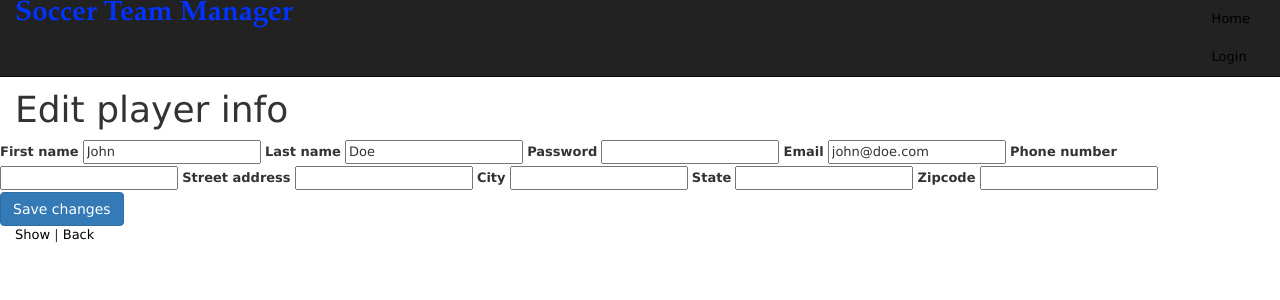
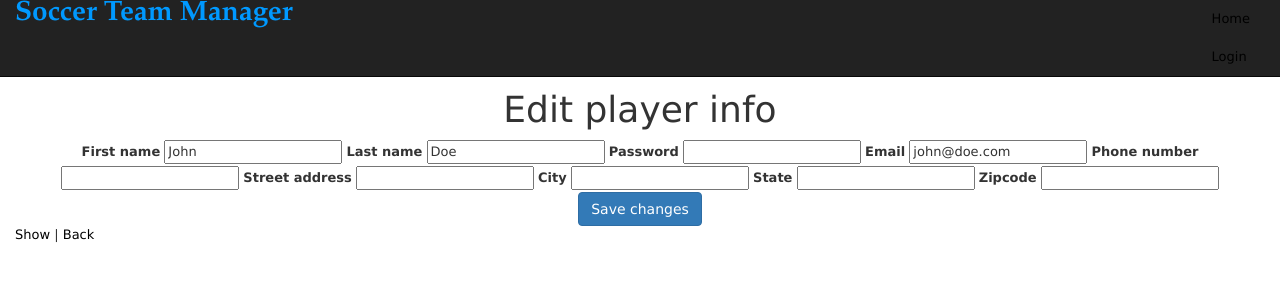
Before and after one commit to samorrsn/soccer_img, a Rails app: page /users/1/edit in a window 1280 px wide. Shown: the top 300 px of the page. Run offline with Rails 7, Linux system fonts and the light colour scheme; style sheets or scripts are compiled from the project's sources; some libraries are stand-ins or nearby versions.

Commit message:
made shit prettier: edit page/logo

```diff
--- a/app/assets/stylesheets/custom.css.scss
+++ b/app/assets/stylesheets/custom.css.scss
@@ -8,7 +8,7 @@ body{
   margin-top: 10px;
   font-family: Garamond, serif;
   line-height: 1em;
-  color: #0033FF;
+  color: #0099FF;
   font-weight: bold;
   font-size: 28px;
   cursor: default;
--- a/app/views/users/edit.html.erb
+++ b/app/views/users/edit.html.erb
@@ -1,8 +1,8 @@
 <% provide(:title, "Edit user") %>
-<h1>Edit player info</h1>
+<h1 align="center">Edit player info</h1>
 
-<div class="row">
-  <div class="span6 offset3">
+<div class="row" align="center">
+  <div>
     <%= form_for(@user) do |f| %>
      <%= render 'shared/error_messages', object: f.object %>
 
@@ -33,11 +33,10 @@
       <%= f.label :zipcode %>
       <%= f.text_field :zipcode %>
 
-
-      <%= f.submit "Save changes", class: "btn btn-large btn-primary" %>
+      <div>
+        <%= f.submit "Save changes", class: "btn btn-large btn-primary" %>
+    </div>
     <% end %>
-
-
   </div>
 </div>
 
```
